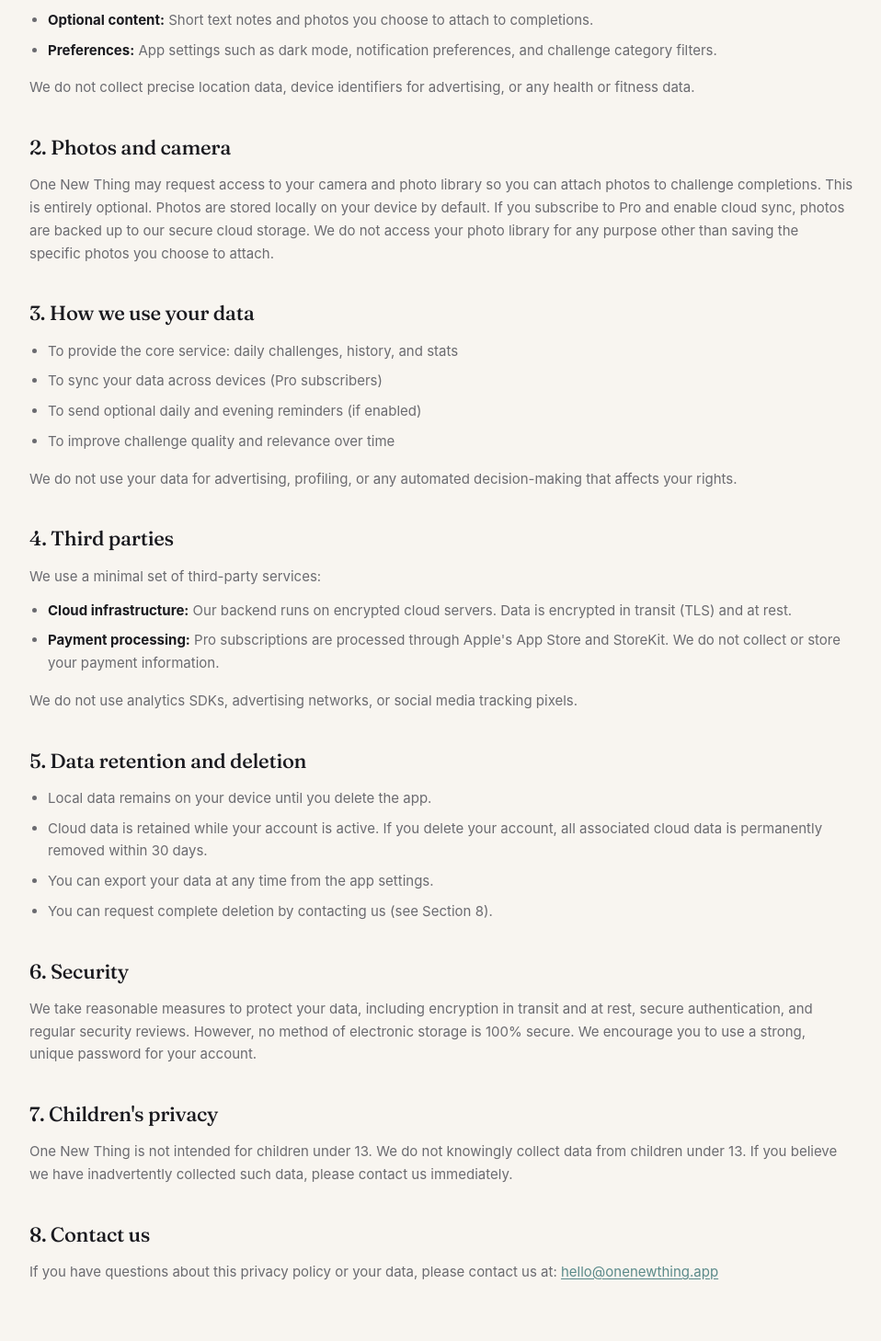
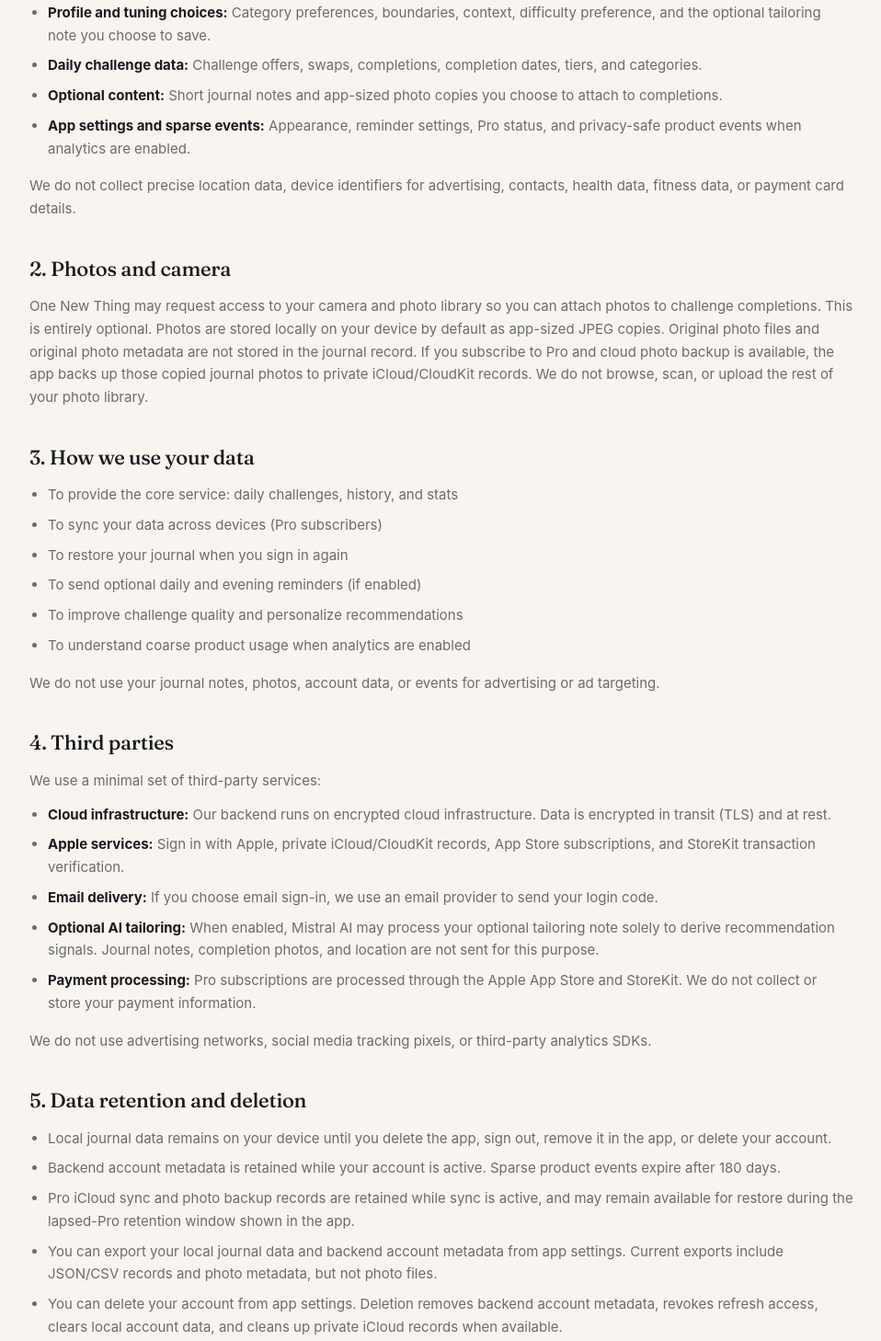
Before and after one commit to ahh1539/one-new-thing-landing, a Next.js app: page / in a window 1280 px wide. Shown: the part 4332-5790 px from the top of the page at 92% size, without its empty margins (160-1118 px from the left). Built offline with nearby package versions, Linux system fonts and the light colour scheme.

Commit message:
Update landing privacy policy

```diff
--- a/src/components/PrivacyPolicy.tsx
+++ b/src/components/PrivacyPolicy.tsx
@@ -26,7 +26,7 @@
             className="mt-4 max-w-[540px] border-b border-border pb-7 font-serif text-lg italic leading-[1.5] text-secondary"
             style={{ fontFamily: "var(--font-serif)" }}
           >
-            Last updated: May 17, 2026
+            Last updated: May 18, 2026
           </p>
         </div>
 
@@ -39,27 +39,36 @@
             <p>We collect only what is necessary to provide the service:</p>
             <ul className="mt-3 list-disc space-y-2 pl-5 text-[15px] leading-[1.65] text-secondary">
               <li>
-                <strong className="text-ink">Account information:</strong> Email address
-                and display name, used for authentication and cloud sync.
+                <strong className="text-ink">Account information:</strong>{" "}
+                Email address, display name, and account tokens used for
+                authentication, Pro entitlements, sync, restore, export, and
+                deletion.
               </li>
               <li>
-                <strong className="text-ink">Challenge data:</strong> Which
-                challenges you complete, when you complete them, and which tier
-                they belong to.
+                <strong className="text-ink">Profile and tuning choices:</strong>{" "}
+                Category preferences, boundaries, context, difficulty
+                preference, and the optional tailoring note you choose to save.
+              </li>
+              <li>
+                <strong className="text-ink">Daily challenge data:</strong>{" "}
+                Challenge offers, swaps, completions, completion dates, tiers,
+                and categories.
               </li>
               <li>
                 <strong className="text-ink">Optional content:</strong> Short
-                text notes and photos you choose to attach to completions.
+                journal notes and app-sized photo copies you choose to attach
+                to completions.
               </li>
               <li>
-                <strong className="text-ink">Preferences:</strong> App
-                settings such as dark mode, notification preferences, and
-                challenge category filters.
+                <strong className="text-ink">App settings and sparse events:</strong>{" "}
+                Appearance, reminder settings, Pro status, and privacy-safe
+                product events when analytics are enabled.
               </li>
             </ul>
             <p className="mt-4 text-[15px] leading-[1.65] text-secondary">
               We do not collect precise location data, device identifiers for
-              advertising, or any health or fitness data.
+              advertising, contacts, health data, fitness data, or payment card
+              details.
             </p>
           </PolicySection>
 
@@ -68,10 +77,12 @@
               One New Thing may request access to your camera and photo library
               so you can attach photos to challenge completions. This is
               entirely optional. Photos are stored locally on your device by
-              default. If you subscribe to Pro and enable cloud sync, photos are
-              backed up to our secure cloud storage. We do not access your photo
-              library for any purpose other than saving the specific photos you
-              choose to attach.
+              default as app-sized JPEG copies. Original photo files and
+              original photo metadata are not stored in the journal record. If
+              you subscribe to Pro and cloud photo backup is available, the app
+              backs up those copied journal photos to private iCloud/CloudKit
+              records. We do not browse, scan, or upload the rest of your photo
+              library.
             </p>
           </PolicySection>
 
@@ -79,12 +90,14 @@
             <ul className="list-disc space-y-2 pl-5 text-[15px] leading-[1.65] text-secondary">
               <li>To provide the core service: daily challenges, history, and stats</li>
               <li>To sync your data across devices (Pro subscribers)</li>
+              <li>To restore your journal when you sign in again</li>
               <li>To send optional daily and evening reminders (if enabled)</li>
-              <li>To improve challenge quality and relevance over time</li>
+              <li>To improve challenge quality and personalize recommendations</li>
+              <li>To understand coarse product usage when analytics are enabled</li>
             </ul>
             <p className="mt-4 text-[15px] leading-[1.65] text-secondary">
-              We do not use your data for advertising, profiling, or any
-              automated decision-making that affects your rights.
+              We do not use your journal notes, photos, account data, or events
+              for advertising or ad targeting.
             </p>
           </PolicySection>
 
@@ -95,37 +108,62 @@
             <ul className="mt-3 list-disc space-y-2 pl-5 text-[15px] leading-[1.65] text-secondary">
               <li>
                 <strong className="text-ink">Cloud infrastructure:</strong>{" "}
-                Our backend runs on encrypted cloud servers. Data is encrypted
-                in transit (TLS) and at rest.
+                Our backend runs on encrypted cloud infrastructure. Data is
+                encrypted in transit (TLS) and at rest.
+              </li>
+              <li>
+                <strong className="text-ink">Apple services:</strong> Sign in
+                with Apple, private iCloud/CloudKit records, App Store
+                subscriptions, and StoreKit transaction verification.
+              </li>
+              <li>
+                <strong className="text-ink">Email delivery:</strong> If you
+                choose email sign-in, we use an email provider to send your
+                login code.
+              </li>
+              <li>
+                <strong className="text-ink">Optional AI tailoring:</strong>{" "}
+                When enabled, Mistral AI may process your optional tailoring
+                note solely to derive recommendation signals. Journal notes,
+                completion photos, and location are not sent for this purpose.
               </li>
               <li>
                 <strong className="text-ink">Payment processing:</strong>{" "}
-                Pro subscriptions are processed through Apple's App Store and
+                Pro subscriptions are processed through the Apple App Store and
                 StoreKit. We do not collect or store your payment information.
               </li>
             </ul>
             <p className="mt-4 text-[15px] leading-[1.65] text-secondary">
-              We do not use analytics SDKs, advertising networks, or social
-              media tracking pixels.
+              We do not use advertising networks, social media tracking pixels,
+              or third-party analytics SDKs.
             </p>
           </PolicySection>
 
           <PolicySection title="5. Data retention and deletion">
             <ul className="list-disc space-y-2 pl-5 text-[15px] leading-[1.65] text-secondary">
               <li>
-                Local data remains on your device until you delete the app.
+                Local journal data remains on your device until you delete the
+                app, sign out, remove it in the app, or delete your account.
               </li>
               <li>
-                Cloud data is retained while your account is active. If you
-                delete your account, all associated cloud data is permanently
-                removed within 30 days.
+                Backend account metadata is retained while your account is
+                active. Sparse product events expire after 180 days.
               </li>
               <li>
-                You can export your data at any time from the app settings.
+                Pro iCloud sync and photo backup records are retained while
+                sync is active, and may remain available for restore during the
+                lapsed-Pro retention window shown in the app.
               </li>
               <li>
-                You can request complete deletion by contacting us (see Section
-                8).
+                You can export your local journal data and backend account
+                metadata from app settings. Current exports include JSON/CSV
+                records and photo metadata, but not photo files.
+              </li>
+              <li>
+                You can delete your account from app settings. Deletion removes
+                backend account metadata, revokes refresh access, clears local
+                account data, and cleans up private iCloud records when
+                available.
               </li>
             </ul>
           </PolicySection>
@@ -133,10 +171,10 @@
           <PolicySection title="6. Security">
             <p className="text-[15px] leading-[1.65] text-secondary">
               We take reasonable measures to protect your data, including
-              encryption in transit and at rest, secure authentication, and
-              regular security reviews. However, no method of electronic
-              storage is 100% secure. We encourage you to use a strong,
-              unique password for your account.
+              encryption in transit and at rest, passwordless authentication
+              with Sign in with Apple or email login codes, and regular
+              security reviews. However, no method of electronic storage is
+              100% secure.
             </p>
           </PolicySection>
 
```
